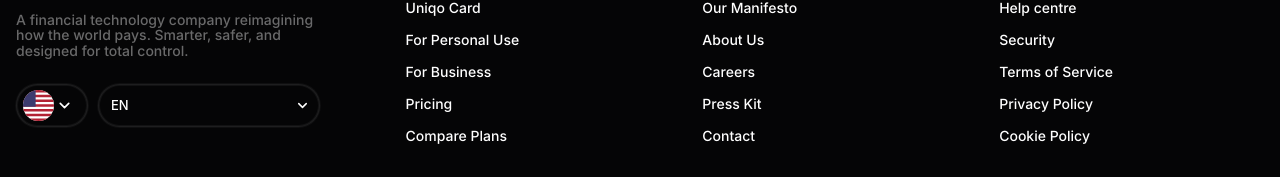
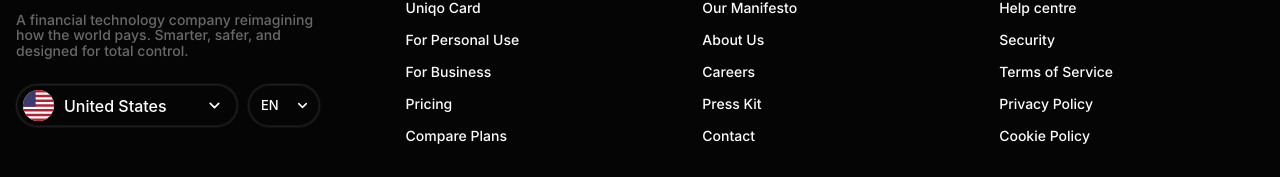
Before and after one commit to Uniqohq/website, a Next.js app: page / in a window 1280 px wide. Shown: the part 9394-9571 px from the top of the page. Built offline with nearby package versions, Linux system fonts and the light colour scheme.

Commit message:
Restore footer selector widths

```diff
--- a/components/footer.tsx
+++ b/components/footer.tsx
@@ -66,7 +66,7 @@
   const dropdownRef = useDropdownDismiss(open, () => setOpen(false));
 
   return (
-    <div ref={dropdownRef} className="relative w-[72px] shrink-0">
+    <div ref={dropdownRef} className="relative w-full max-w-[222px]">
       <button
         type="button"
         onClick={() => setOpen((value) => !value)}
@@ -109,7 +109,7 @@
   const dropdownRef = useDropdownDismiss(open, () => setOpen(false));
 
   return (
-    <div ref={dropdownRef} className="relative w-full max-w-[222px]">
+    <div ref={dropdownRef} className="relative w-[72px] shrink-0">
       <button
         type="button"
         onClick={() => setOpen((value) => !value)}
--- a/lib/site-version.ts
+++ b/lib/site-version.ts
@@ -1 +1 @@
-export const SITE_VERSION = "2026.07.11-12";
+export const SITE_VERSION = "2026.07.11-13";
```
